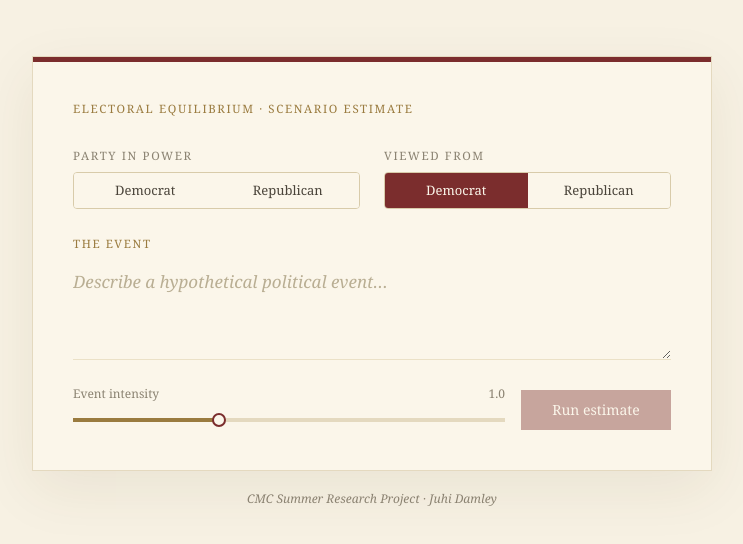
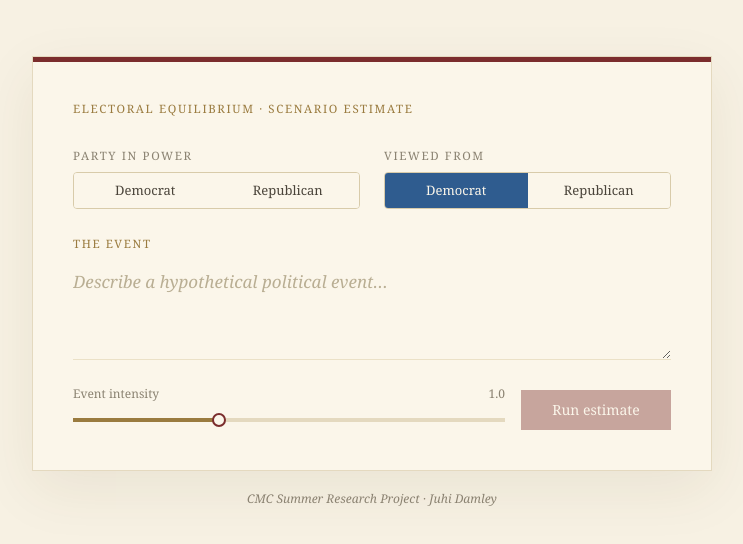
Before and after one commit to juhidamley/electoral-equilibrium, a Next.js app in the folder webapp/: page / in a window 1280 px wide. Shown: the top 544 px of the page, without its empty margins (268-1011 px from the left). Built offline with nearby package versions, Linux system fonts and the light colour scheme; no server answers.

Commit message:
Update buttons

```diff
--- a/webapp/components/ShockInput.tsx
+++ b/webapp/components/ShockInput.tsx
@@ -45,7 +45,9 @@ function SegmentedControl({
             onClick={() => onChange(option.value)}
             className={`px-3 py-2 text-[13px] transition-colors ${
               value === option.value
-                ? "bg-maroon text-surface"
+                ? option.value === "democrat"
+                  ? "bg-party-dem text-surface"
+                  : "bg-maroon text-surface"
                 : "bg-surface text-body hover:bg-rule-light"
             }`}
           >
```
